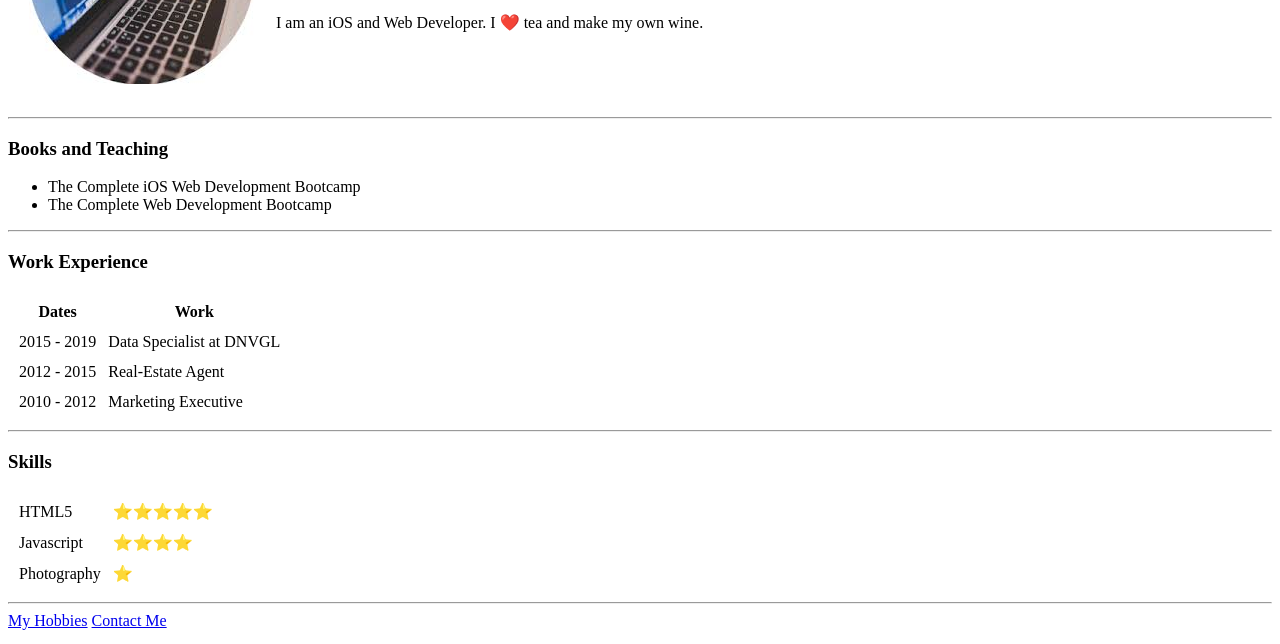
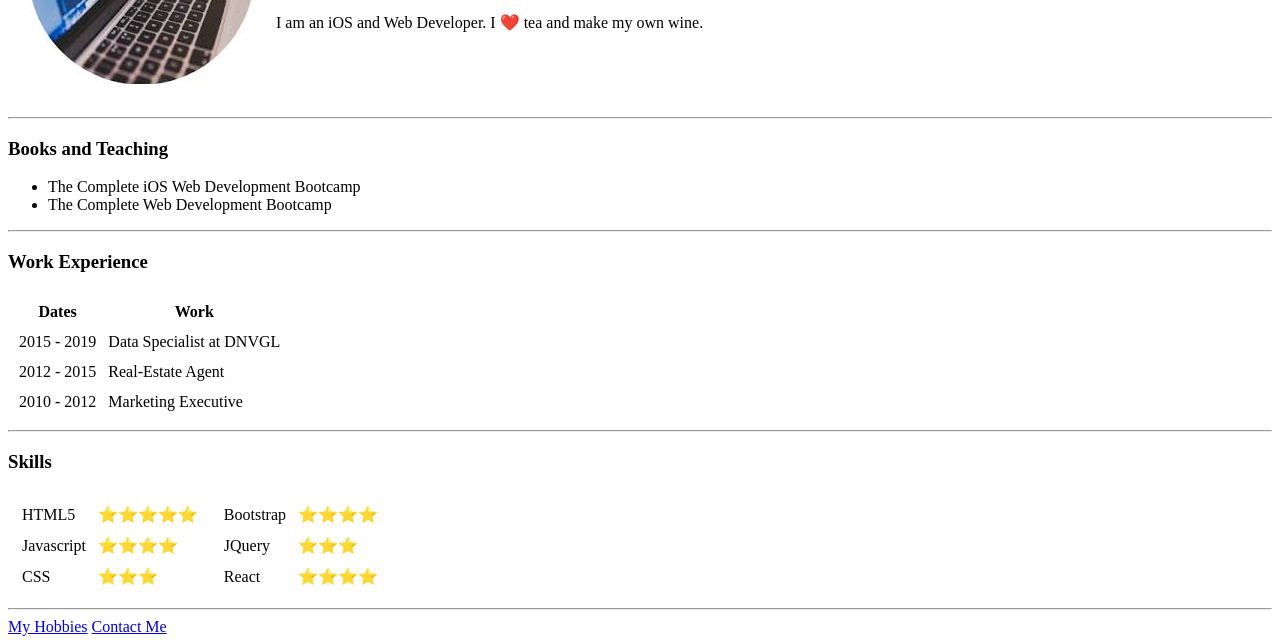
Before and after one commit to chongzter/cv, a plain HTML site: page index.html in a window 1280 px wide. Shown: the part 170-814 px from the top of the page. Drawn offline with Linux system fonts and the light colour scheme.

Commit message:
Added new skills

```diff
--- a/index.html
+++ b/index.html
@@ -59,6 +59,10 @@
 
   <hr>
   <h3>Skills</h3>
+
+  <table>
+    <tr>
+      <td>
         <table cellspacing='10'>
           <tbody>
             <tr>
@@ -70,11 +74,35 @@
               <td>⭐⭐⭐⭐</td>
             </tr>
             <tr>
-        <td>Photography</td>
-        <td>⭐</td>
+              <td>CSS</td>
+              <td>⭐⭐⭐</td>
             </tr>
           </tbody>
         </table>
+      </td>
+      <td>
+        <table cellspacing='10'>
+          <tbody>
+            <tr>
+              <td>Bootstrap</td>
+              <td>⭐⭐⭐⭐</td>
+            </tr>
+            <tr>
+              <td>JQuery</td>
+              <td>⭐⭐⭐</td>
+            </tr>
+            <tr>
+              <td>React</td>
+              <td>⭐⭐⭐⭐</td>
+            </tr>
+          </tbody>
+        </table>
+      </td>
+    </tr>
+  </table>
+
+
+
   <hr>
   <a href="hobbies.html">My Hobbies</a>
   <a href="contact-me.html">Contact Me</a>
```
Lines whose indentation alone changed are shown as unchanged.
